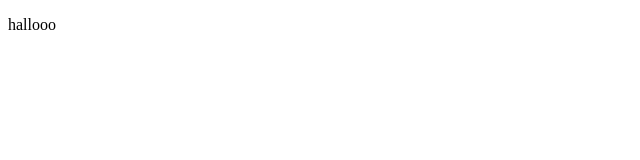
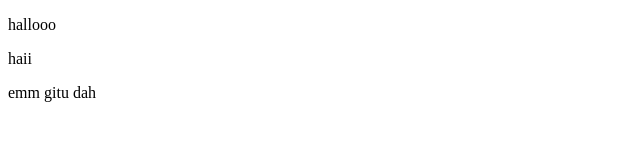
Before and after one commit to dhyana-web/colab, a plain HTML site: page index.html in a window 1280 px wide. Shown: the whole page, without its empty margins (0-640 px from the left). Drawn offline with Linux system fonts and the light colour scheme.

Commit message:
Co-authored-by: putrielisabetradjaudju1-wq <putrielisabetradjaudju1-wq@users.noreply.github.com>

```diff
--- a/index.html
+++ b/index.html
@@ -6,5 +6,7 @@
 </head>
 <body>
     <p>hallooo</p>
+    <p>haii</p>
+    <P>emm gitu dah</P>
 </body>
 </html>
```
